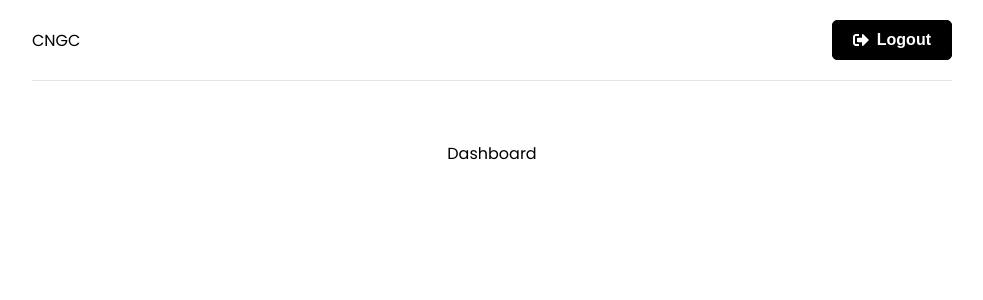
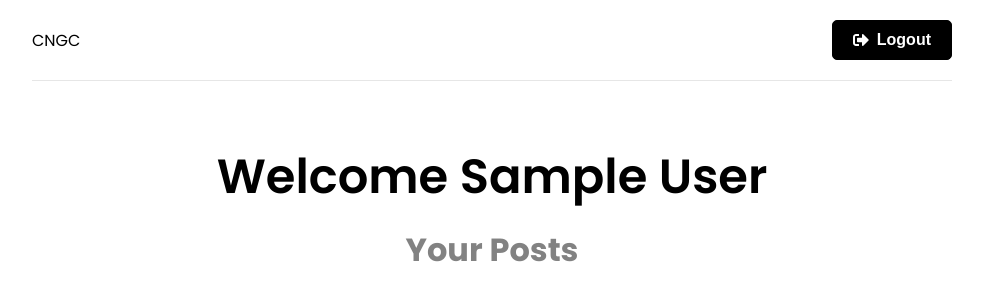
Before and after one commit to MNlegion/PastorRepo, a React (Create React App) app in the folder frontend/: page / in a window 1280 px wide. Shown: the top 300 px of the page, without its empty margins (148-1131 px from the left). Built offline with nearby package versions, Linux system fonts and the light colour scheme; sample sign-in values are in the browser's storage.

Commit message:
dashboard post initial setup

```diff
--- a/frontend/src/app/store.js
+++ b/frontend/src/app/store.js
@@ -1,8 +1,11 @@
 import { configureStore } from "@reduxjs/toolkit";
 import authReducer from "../features/auth/authSlice";
+import postSlice from "../features/posts/postSlice";
+
 
 export const store = configureStore({
   reducer: {
     auth: authReducer,
+    posts: postSlice,
   },
 });
--- a/frontend/src/features/posts/postSlice.js
+++ b/frontend/src/features/posts/postSlice.js
@@ -1,2 +1,21 @@
 import { createSlice, createAsyncThunk } from "@reduxjs/toolkit";
 import postService from "./postService";
+
+const initialState = {
+  posts: [],
+  isError: false,
+  isSuccess: false,
+  isLoading: false,
+  message: "",
+};
+
+export const postSlice = createSlice({
+  name: "posts",
+  initialState,
+  reducers: {
+    reset: (state) => initialState
+  },
+});
+
+export const { reset } = postSlice.actions;
+export default postSlice.reducer;
--- a/frontend/src/pages/Dashboard.jsx
+++ b/frontend/src/pages/Dashboard.jsx
@@ -14,7 +14,12 @@ function Dashboard() {
     }
   }, [user, navigate]);
 
-  return <div>Dashboard</div>;
+  return <>
+  <section className="heading">
+    <h1>Welcome {user && user.name}</h1>
+    <p>Your Posts</p>
+  </section>
+  </>;
 }
 
 export default Dashboard;
```
